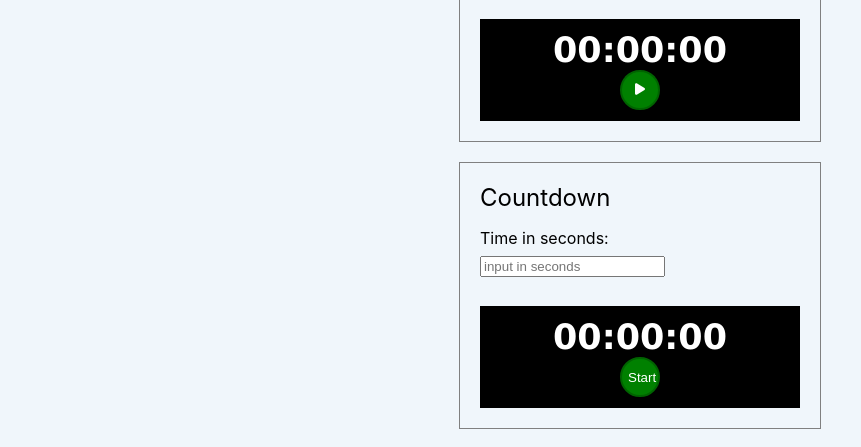
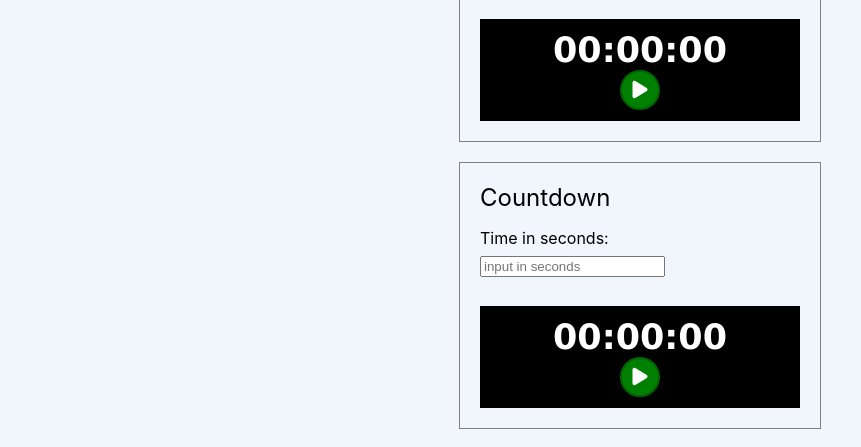
Before and after one commit to prof-tejera/assignment-1-yhpf, a React (Create React App) app: page / in a window 1280 px wide. Shown: the part 178-625 px from the top of the page, without its empty margins (0-861 px from the left). Built offline with nearby package versions, Linux system fonts and the light colour scheme.

Commit message:
icons and tooltip added for buttons

```diff
--- a/src/components/generic/TimersStyle.css
+++ b/src/components/generic/TimersStyle.css
@@ -55,6 +55,7 @@
     height: 40px;
     width: 40px;
     color: white;
+    font-size: 20px;
 }
 
 .start:hover {
--- a/src/components/timers/Countdown.js
+++ b/src/components/timers/Countdown.js
@@ -56,9 +56,10 @@ const Countdown = () => {
         <div>
             <div>
                 <Button
-                    className="start"
+                    className="start fa fa-play"
                     onClick={handleStart}
-                    text="Start"
+                    text=""
+                    title="start"
                 />
             </div>
         </div>
@@ -66,19 +67,22 @@ const Countdown = () => {
     const ActiveButtons = (
         <div className="buttons">
             <Button
-                className="fastforward"
+                className="fastforward fa fa-fast-forward"
                 onClick={handleFastForward}
-                text="Fast Forward"
+                text=""
+                title="fast forward"
             />
             <Button
-                className="reset"
+                className="reset fa-solid fa-rotate-left"
                 onClick={handleReset}
-                text="Reset"
+                text=""
+                title="reset"
             />
             <Button
                 className="pause-resume"
                 onClick={handlePauseResume}
-                text={isPaused ? "Resume" : "Pause"}
+                text={isPaused ? <i class="fa fa-play"></i> : <i class="fa fa-pause"></i>}
+                title={isPaused ? "resume" : "pause"}
             />
         </div>
     );
--- a/src/components/timers/Tabata.js
+++ b/src/components/timers/Tabata.js
@@ -82,9 +82,10 @@ const Tabata = () => {
         <div>
             <div>
                 <Button
-                    className="start"
+                    className="start fa fa-play"
                     onClick={handleStart}
-                    text="Start"
+                    text=""
+                    title="start"
                 />
             </div>
         </div>
@@ -92,19 +93,22 @@ const Tabata = () => {
     const ActiveButtons = (
         <div className="buttons">
             <Button
-                className="fastforward"
+                className="fastforward fa fa-fast-forward"
                 onClick={handleFastForward}
-                text="Fast Forward"
+                text=""
+                title="fast forward"
             />
             <Button
-                className="reset"
+                className="reset fa-solid fa-rotate-left"
                 onClick={handleReset}
-                text="Reset"
+                text=""
+                title="reset"
             />
             <Button
                 className="pause-resume"
                 onClick={handlePauseResume}
-                text={isPaused ? "Resume" : "Pause"}
+                text={isPaused ? <i class="fa fa-play"></i> : <i class="fa fa-pause"></i>}
+                title={isPaused ? "resume" : "pause"}
             />
         </div>
     );
--- a/src/components/timers/XY.js
+++ b/src/components/timers/XY.js
@@ -68,9 +68,10 @@ const XY = () => {
         <div>
             <div>
                 <Button
-                    className="start"
+                    className="start fa fa-play"
                     onClick={handleStart}
-                    text="Start"
+                    text=""
+                    title="start"
                 />
             </div>
         </div>
@@ -78,19 +79,22 @@ const XY = () => {
     const ActiveButtons = (
         <div className="buttons">
             <Button
-                className="fastforward"
+                className="fastforward fa fa-fast-forward"
                 onClick={handleFastForward}
-                text="Fast Forward"
+                text=""
+                title="fast forward"
             />
             <Button
-                className="reset"
+                className="reset fa-solid fa-rotate-left"
                 onClick={handleReset}
-                text="Reset"
+                text=""
+                title="reset"
             />
             <Button
                 className="pause-resume"
                 onClick={handlePauseResume}
-                text={isPaused ? "Resume" : "Pause"}
+                text={isPaused ? <i class="fa fa-play"></i> : <i class="fa fa-pause"></i>}
+                title={isPaused ? "resume" : "pause"}
             />
         </div>
     );
```
